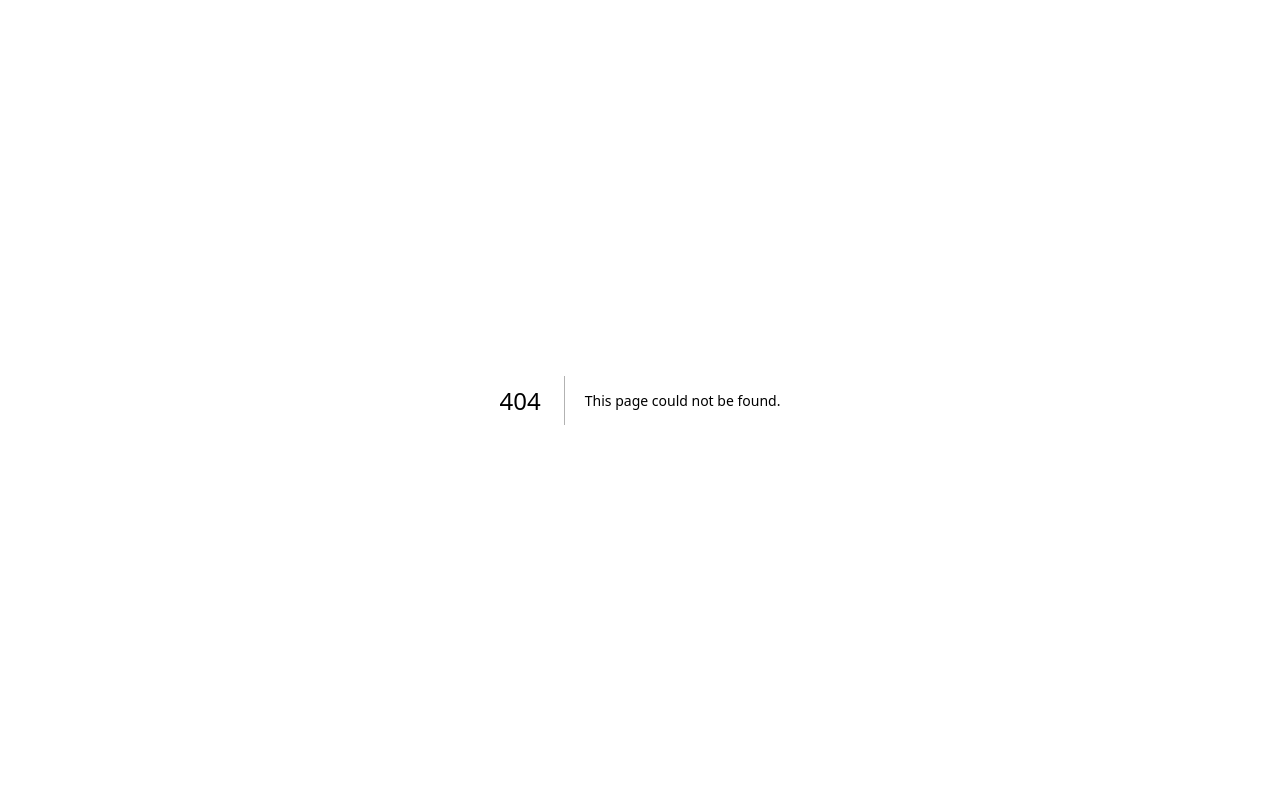
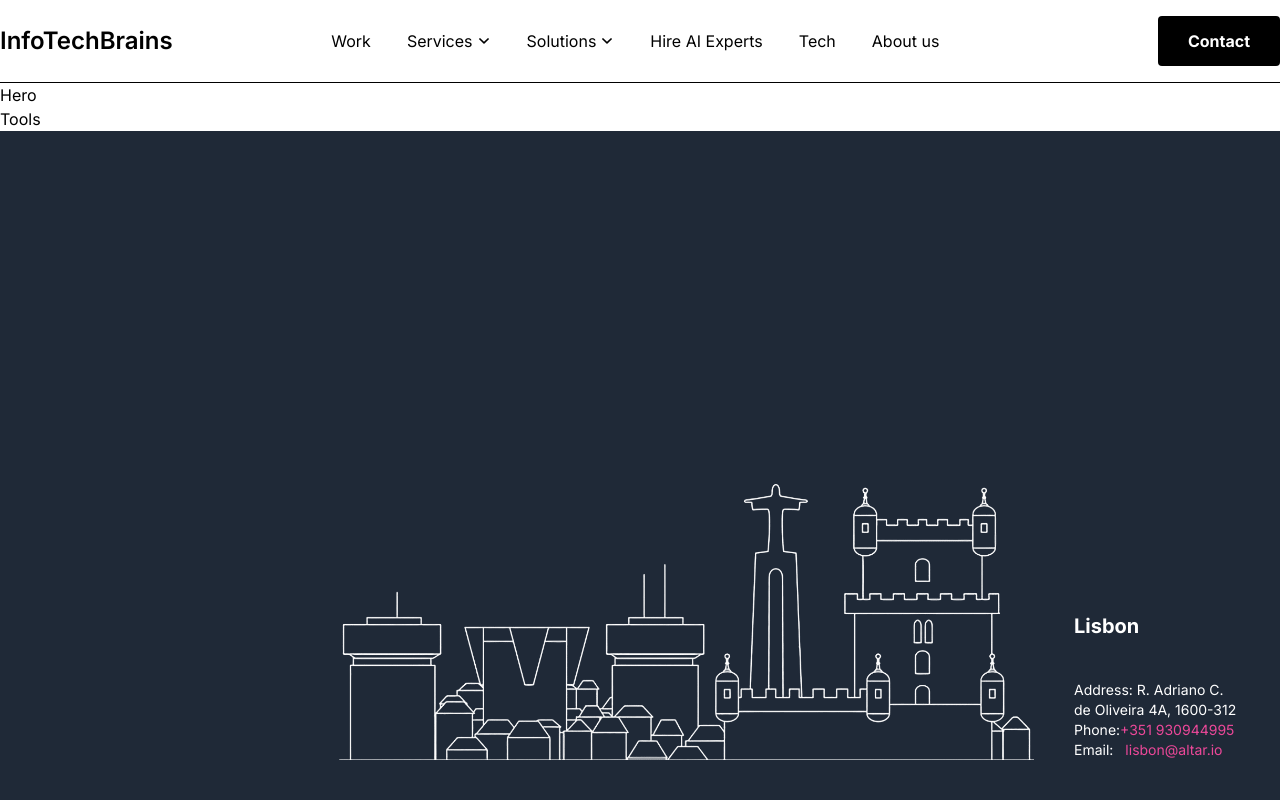
Before and after one commit to paldebarun/infotechbrains, a Next.js app: page /tech in a window 1280 px wide. Before the commit this address had no page. Shown: the top 800 px of the page. Built offline with nearby package versions, Linux system fonts and the light colour scheme; grey boxes are pictures that could not be loaded.

Commit message:
added folder structure for tech

```diff
--- /dev/null
+++ b/app/(routes)/tech/page.tsx
@@ -0,0 +1,27 @@
+import React from 'react'
+import type { Metadata } from "next";
+
+import Navbar from '@/components/Navbar'
+import Footer from '@/components/Footer'
+import Hero from '@/components/(pages)/tech/Hero';
+import Tool from '@/components/(pages)/tech/Tools';
+
+export const metadata: Metadata = {
+    title: "Tech & Tools | Info Tech Brains",
+    description: "Generated by create next app",
+};
+
+const page = () => {
+    return (
+        <>
+            <Navbar />
+            <main>
+                <Hero />
+                <Tool />
+            </main>
+            <Footer />
+        </>
+    )
+}
+
+export default page
--- /dev/null
+++ b/app/sitemap.ts
@@ -0,0 +1,29 @@
+import { MetadataRoute } from "next";
+
+export default async function sitemap(): Promise<MetadataRoute.Sitemap> {
+
+    const BASE_URL = 'http://localhost:3000';
+
+    const urls = [
+        `${BASE_URL}/about`,
+        `${BASE_URL}/contact-us`,
+        `${BASE_URL}/hire-ai-experts`,
+    ]
+
+    const allUrls: MetadataRoute.Sitemap = urls.map((url) => ({
+        url,
+        lastModified: new Date(),
+        changeFrequency: 'weekly',
+        priority: 0.8,
+    }));
+
+    return [
+        {
+            url: `${BASE_URL}`,
+            lastModified: new Date(),
+            changeFrequency: 'weekly',
+            priority: 1,
+        },
+        ...allUrls,
+    ]
+}
--- a/components/(pages)/home/Hero.jsx
+++ b/components/(pages)/home/Hero.jsx
@@ -15,7 +15,7 @@ const Hero = () => {
                 Your browser does not support the video tag.
             </video>
 
-            <div className="absolute px-8 md:px-16 space-y-7 flex flex-col bottom-40 lg:bottom-32 max-w-4xl z-10">
+            <div className="absolute px-8 md:px-16 space-y-7 flex flex-col bottom-48 lg:bottom-32 max-w-4xl z-10">
                 <p className="disket leading-7 text-xl md:text-3xl text-gray-300">
                     WE ARE INFOTECHBRAINS
                 </p>
@@ -30,7 +30,7 @@ const Hero = () => {
             <Image
                 src={H1}
                 alt="robo-hand"
-                className="absolute mt-28 w-[30rem] md:w-[35rem] lg:w-[40rem] xl:w-[48rem] z-10 bottom-0 -right-20 lg:-right-36"
+                className="absolute mt-28 w-[30rem] md:w-[35rem] lg:w-[40rem] xl:w-[48rem] z-10 bottom-10 -right-20 lg:-right-36"
             />
         </section>
     );
--- a/components/(pages)/home/Steps.jsx
+++ b/components/(pages)/home/Steps.jsx
@@ -6,7 +6,6 @@ import S2 from "@/public/images/home/s2.png";
 import S3 from "@/public/images/home/s3.png";
 import S4 from "@/public/images/home/s4.png";
 import S5 from "@/public/images/home/s5.png";
-import Link from "next/link";
 
 const services = [
     {
--- /dev/null
+++ b/components/(pages)/tech/Hero.jsx
@@ -0,0 +1,9 @@
+import React from 'react'
+
+const Hero = () => {
+    return (
+        <div>Hero</div>
+    )
+}
+
+export default Hero
--- /dev/null
+++ b/components/(pages)/tech/Tools.jsx
@@ -0,0 +1,9 @@
+import React from 'react'
+
+const Tools = () => {
+    return (
+        <div>Tools</div>
+    )
+}
+
+export default Tools
--- a/components/Navbar.jsx
+++ b/components/Navbar.jsx
@@ -520,6 +520,12 @@ const Navbar = () => {
               Hire AI Experts
             </a>
             <a
+              href="/tech"
+              className="text-[#000000] mr-7 hover:text-[#ef2168] ml-2"
+            >
+              Tech
+            </a>
+            <a
               href="/about"
               className="text-[#000000] mr-7 hover:text-[#ef2168] ml-2"
             >
--- a/tailwind.config.ts
+++ b/tailwind.config.ts
@@ -24,7 +24,7 @@ const config: Config = {
         }
       },
       animation: {
-        fadeIn: 'fadein 0.4s ease-in-out',
+        fadeIn: 'fadein 0.55s ease-in-out',
         carousel: 'marquee 50s linear infinite',
         blink: 'blink 1.4s both infinite'
       }
```
